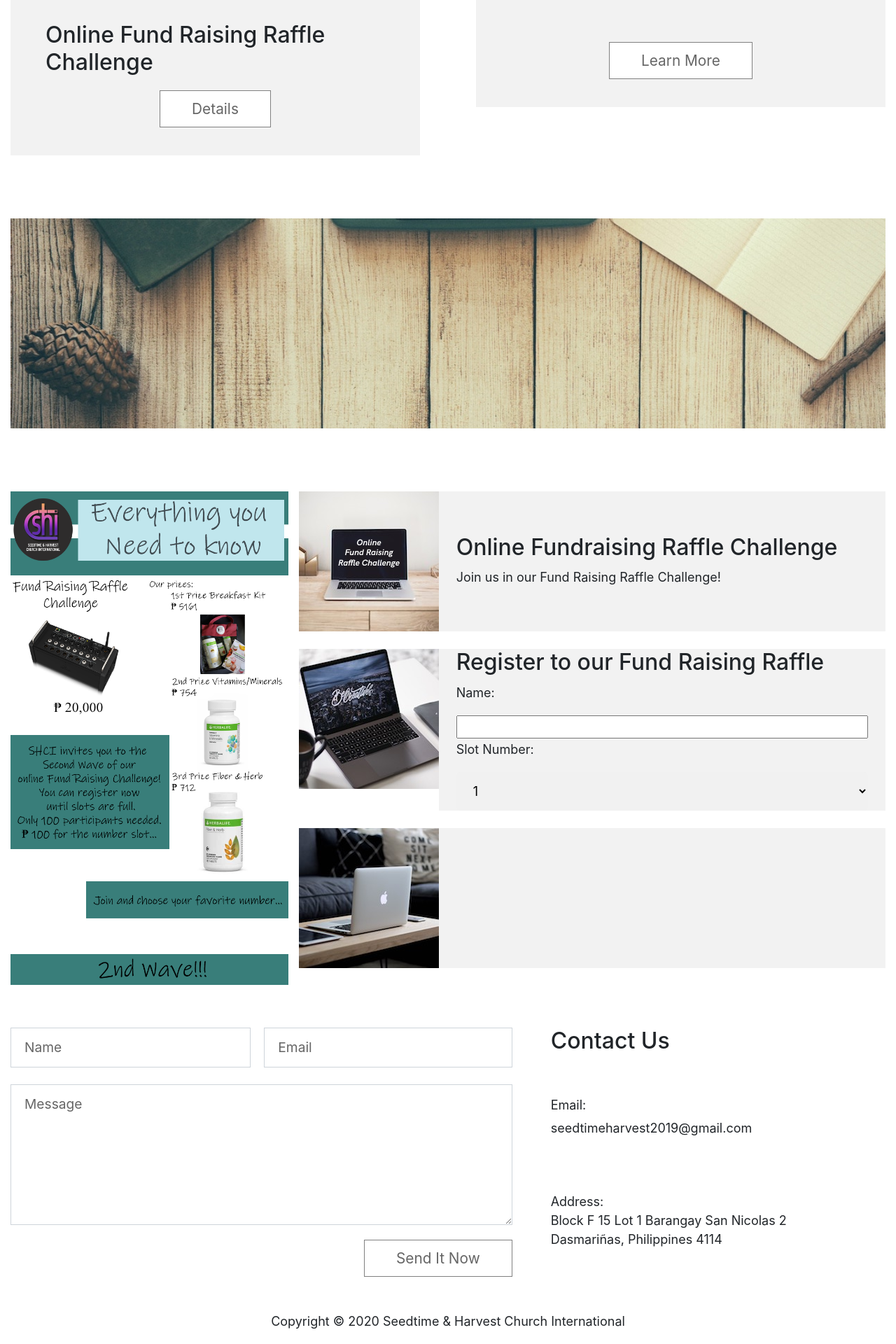
After one commit to jomerventolero/SHCI_WebApp, a Flask app: template templates/dashboard.html in a window 1280 px wide. The commit adds this page. Shown: the part 1823-3743 px from the top of the page at 70% size. Run offline with Flask 2, Linux system fonts and the light colour scheme; the template is opened without the code that fills it, so the values that code supplies are empty; parts of the project's set-up code (start-up, migrations or seed data) failed here and were passed over; some libraries are stand-ins or nearby versions.

```diff
--- a/app.py
+++ b/app.py
@@ -1,15 +1,26 @@
 from flask import Flask, render_template, redirect, request, url_for
 from flask_sqlalchemy import SQLAlchemy
 from werkzeug.security import generate_password_hash, check_password_hash
+from flask_wtf import FlaskForm
+from wtforms import StringField, PasswordField, BooleanField
+
 
 
 app = Flask(__name__)
 db = SQLAlchemy(app)
+app.config['SQLALCHEMY_DATABASE_URI'] = 'sqlite:///profile.db'
+
+
+class LoginForm(FlaskForm):
+    username = StringField('username', validators=[InputRequired(), Length(min=4, max=15)])
+    password = PasswordField('password', validators=[InputRequired(), Length(min=8, max=80)])
+    remember = BooleanField('remember_me')
 
 
 class Profile(db.Model):
     id = db.Column(db.Integer, primary_key=True)
     name = db.Column(db.String(200), nullable=False)
+    phone_number = db.Column(db.String(11), nullable=False)
     password_hash = db.Column(db.String(128), nullable=False)
     number = db.Column(db.Integer, unique=True)
 
@@ -33,9 +44,12 @@ def index():
     return render_template('index.html')
 
 
-@app.route('/login')
+@app.route('/login', methods=['POST', 'GET'])
 def login():
-    return render_template('loginform.html')
+    form = LoginForm()
+
+
+    return render_template('loginform.html', form=form)
 
 
 @app.route('/register')
--- /dev/null
+++ b/templates/dashboard.html
@@ -0,0 +1,396 @@
+<!DOCTYPE html>
+<html>
+
+<head>
+    <meta charset="utf-8">
+    <meta http-equiv="X-UA-Compatible" content="IE=edge">
+    <meta name="viewport" content="width=device-width, initial-scale=1">
+
+    <title>Seedtime & Harvest Church International</title>
+
+    <link rel="stylesheet" href="https://fonts.googleapis.com/css?family=Open+Sans:300,400">
+    <!-- Google web font "Open Sans" -->
+    <link rel="stylesheet" href="font-awesome-4.5.0/css/font-awesome.min.css">
+    <!-- Font Awesome -->
+    <link rel="stylesheet" href="static/css/bootstrap.min.css">
+    <link rel="stylesheet" type="text/css" href="static/slick/slick.css" />
+    <link rel="stylesheet" type="text/css" href="static/slick/slick-theme.css" />
+    <link rel="stylesheet" href="static/css/tooplate-style.css">
+    <!-- tooplate style -->
+
+    <script>
+        var renderPage = true;
+
+        if (navigator.userAgent.indexOf('MSIE') !== -1
+            || navigator.appVersion.indexOf('Trident/') > 0) {
+            /* Microsoft Internet Explorer detected in. */
+            alert("Please view this in a modern browser such as Chrome or Microsoft Edge.");
+            renderPage = false;
+        }
+    </script>
+
+</head>
+
+<body>
+    <!-- Loader -->
+    <div id="loader-wrapper">
+        <div id="loader"></div>
+        <div class="loader-section section-left"></div>
+        <div class="loader-section section-right"></div>
+    </div>
+
+    <div class="container">
+        <section class="tm-section-head" id="top">
+
+            <header id="header" class="text-center tm-text-gray">
+                <h1>SHCI</h1>
+                <p>SEEDTIME & HARVEST CHURCH INTERNATIONAL</p>
+            </header>
+            <nav class="navbar narbar-light">
+                <a class="navbar-brand tm-text-gray" href="#">
+                    Menu
+                </a>
+                <button type="button" id="nav-toggle" class="navbar-toggler collapsed" data-toggle="collapse" data-target="#mainNav" aria-expanded="false"
+                    aria-label="Toggle navigation">
+                    <span class="navbar-toggler-icon">
+                        <i class="fa fa-navicon tm-fa-toggler-icon"></i>
+                    </span>
+                </button>
+                <div id="mainNav" class="collapse navbar-collapse tm-bg-white">
+                    <ul class="navbar-nav ml-auto">
+                        <li class="nav-item">
+                            <a class="nav-link tm-text-gray" href="#top">Home
+                                <span class="sr-only">(current)</span>
+                            </a>
+                        </li>
+                        <li class="nav-item">
+                            <a class="nav-link tm-text-gray" href="#tm-section-2">Info</a>
+                        </li>
+                        <li class="nav-item">
+                            <a class="nav-link tm-text-gray" href="#tm-section-6">Contact</a>
+                        </li>
+                        <li class="nav-item">
+                          <a class="nav-link tm-text-gray" href={{ url_for('login') }}>Login</a>
+                        </li>
+                        <li class="nav-item">
+                          <a class="nav-link tm-text-gray" href={{ url_for('register') }}>Register</a>
+                        </li>
+                    </ul>
+                </div>
+            </nav>
+
+            <div class="navbar navbar-default navbar-fixed-top">
+                <a href="/index.html" class="navbar-brand"></a>
+                <botton class="navbar-toggle collapsed" data-toggle="collapse" data-target="#mydropdown">
+                    <span class="icon-bar"></span>
+                    <span class="icon-bar"></span>
+                    <span class="icon-bar"></span>
+                    <span class="icon-bar"></span>
+                </botton>
+
+            </div>
+
+            <div class="collapse navbar-collapse" id="mydropdown">
+
+                <ul class="nav navbar-nav">
+                    <li>
+                        <a href="#">Home</a>
+                    </li>
+                    <li>
+                        <a href="#">info</a>
+                    </li>
+                    <li>
+                        <a href="#">contact</a>
+                    </li>
+                </ul>
+            </div>
+        </section>
+
+        <section class="row" id="tm-section-1">
+            <div class="col-lg-12 tm-slider-col">
+                <div class="tm-img-slider">
+                    <div class="tm-img-slider-item" href="static/img/WebSiteBanner01.png">
+
+                        <img src="static/img/WebSiteBanner01.png" alt="Image" class="tm-slider-img">
+                    </div>
+                    <div class="tm-img-slider-item" href="static/img/SHCI_WebBanner.png">
+                        <p class="tm-slider-caption">Like our Facebook Page, Follow us on Instagram, Subscribe to our Youtube Channel.</p>
+                        <img src="static/img/SHCI_WebBanner.png" alt="Image" class="tm-slider-img">
+                    </div>
+                    <div class="tm-img-slider-item" href="static/img/YL_CoverPHOTO.png">
+                        <p class="tm-slider-caption">You can also follow our Youth Laud Ministry in Facebook.</p>
+                        <img src="static/img/YL_CoverPHOTO.png" alt="Image" class="tm-slider-img">
+                    </div>
+                    <!--
+                    <div class="tm-img-slider-item" href="static/img/gallery-img-04.jpg">
+                        <p class="tm-slider-caption">Aliquam sed molestie tortor, mollis auctor neque.</p>
+                        <img src="static/img/gallery-img-04.jpg" alt="Image" class="tm-slider-img">
+                    </div>
+                    -->
+                </div>
+            </div>
+        </section>
+
+        <section class="tm-section-2 tm-section-mb" id="tm-section-2">
+            <div class="row">
+                <div class="col-xl-4 col-lg-4 col-md-6 mb-lg-0 mb-md-5 mb-5 pr-md-5">
+                    <header class="text-center">
+                        <i class="fa fa-4x fa-power-off pl-5 pb-5 pr-5 pt-2"></i>
+                    </header>
+
+                    <h2>Our Official Facebook Page</h2>
+                    <p>To get our latest live stream coverage, kindly follow us on <a href="https://www.facebook.com/shmcfamily" target="_blank">Facebook</a>
+                      .
+                      <br>You can watch our latest Live Stream,
+                      <br> we are streaming every Monday to Thursday.
+                    </p>
+
+                    <a href="https://www.facebook.com/SHMCfamily" class="btn tm-btn-pad-2 float-right">Learn More</a>
+                </div>
+                <div class="col-xl-4 col-lg-4 col-md-6 mb-lg-0 mb-md-5 mb-5 pr-md-5">
+                    <header class="text-center">
+                        <i class="fa fa-4x fa-bolt pl-5 pb-5 pr-5 pt-2"></i>
+                    </header>
+                    <h2>Our Official Youth Ministry</h2>
+                    <p> You can also follow our Youth Ministry in our <a href="https://www.facebook.com/shmcyouth">Facebook</a>
+                       .You can also watch our Live Stream every friday @ 5 PM PDT.
+                    </p>
+                    <video width="320" height="240" controls>
+                      <source src="/static/img/youthlaudbehind.mp4" type="video/mp4">
+                    </video>
+                    <a href="https://www.facebook.com/shmcyouth" class="btn tm-btn-pad-2 float-right">Learn More</a>
+                </div>
+
+                <div class="col-xl-4 col-lg-4 col-md-12">
+                  <header class="text-center">
+                      <i class="fa fa-4x fa-bolt pl-5 pb-5 pr-5 pt-2"></i>
+                  </header>
+                    <h2>Our Official Seedlings Kid's Ministry</h2>
+                    <p>
+                      If we don't TEACH our children to follow CHRIST
+                      the world will teach them not to.
+                    </p>
+                    <a href="https://www.facebook.com/shmckids" class="btn tm-btn-pad-2 float-right">Learn More</a>
+                </div>
+            </div>
+        </section>
+
+        <section class="tm-section-3 tm-section-mb" id="tm-section-3">
+            <div class="row">
+                <div class="col-md-6 tm-mb-sm-4 tm-2col-l">
+                    <div class="image">
+                        <img src="static/img/rafflePrize.png" class="img-fluid" />
+                    </div>
+                    <div class="tm-box-3">
+                        <h2>Online Fund Raising Raffle Challenge</h2>
+                        <p></p>
+                        <div class="text-center">
+                            <a href="#tm-section-5" class="btn btn-big">Details</a>
+                        </div>
+                    </div>
+                </div>
+                <div class="col-md-6 tm-2col-r">
+                    <div class="image">
+                        <img src="static/img/" class="img-fluid" />
+                    </div>
+                    <div class="tm-box-3">
+                        <header>
+                            <h2></h2>
+                        </header>
+                        <p></p>
+                        <div class="text-center">
+                            <a href="#tm-section-5" class="btn btn-big">Learn More</a>
+                        </div>
+                    </div>
+                </div>
+            </div>
+        </section>
+
+        <section class="tm-section-4 tm-section-mb" id="tm-section-4">
+            <div class="row">
+
+            </div>
+        </section>
+
+        <section class="tm-section-5" id="tm-section-5">
+            <div class="row">
+                <div class="col-lg-4 col-md-12 col-sm-12">
+                    <div class="image fit">
+                        <img src="static/img/FundRaising2ndWave.png" class="img-fluid">
+                    </div>
+                </div>
+
+                <div class="col-lg-8 col-md-12 col-sm-12 pl-lg-0">
+                    <div class="media tm-media">
+                        <img src="static/img/raffle200.png" class="img-responsive tm-media-img">
+                        <div class="media-body tm-box-5">
+                            <h2>Online Fundraising Raffle Challenge</h2>
+                            <p class="mb-0">Join us in our Fund Raising Raffle Challenge!</p>
+                        </div>
+                    </div>
+                    <div class="media tm-media">
+                        <img src="static/img/sc4-img-3.jpg" class="img-responsive tm-media-img">
+                        <div class="media-body tm-box-5">
+                            <h2>Register to our Fund Raising Raffle</h2>
+                            <p>Name:</p>
+                            <input type="text" name="name" value="">
+                            <p>Slot Number:</p>
+                            <select name="number">
+                              {% for i in range(1,101) %}
+                              <option value="{{i}}">{{i}}</option>
+                              {% endfor %}
+                            </select>
+
+                        </div>
+                    </div>
+                    <div class="media tm-media">
+                        <img src="static/img/sc4-img-4.jpg" class="img-responsive tm-media-img">
+                        <div class="media-body tm-box-5">
+                            <h2></h2>
+                            <p class="mb-0"></p>
+                        </div>
+                    </div>
+                </div>
+            </div>
+        </section>
+
+        <section class="tm-section-6" id="tm-section-6">
+            <div class="row">
+                <div class="col-lg-7 col-md-7 col-xs-12">
+                    <div class="contact_message">
+                        <form action="" method="post" class="contact-form">
+                            <div class="row mb-2">
+                                <div class="form-group col-xl-6">
+                                    <input type="text" id="contact_name" name="contact_name" class="form-control" placeholder="Name" required/>
+                                </div>
+                                <div class="form-group col-xl-6 pl-xl-1">
+                                    <input type="email" id="contact_email" name="contact_email" class="form-control" placeholder="Email" required/>
+                                </div>
+                            </div>
+                            <div class="form-group">
+                                <textarea id="contact_message" name="contact_message" class="form-control" rows="6" placeholder="Message" required></textarea>
+                            </div>
+                            <button type="submit" class="btn  tm-btn-submit float-right btn-big">Send It Now</button>
+                        </form>
+                    </div>
+                </div>
+
+                <div class="col-lg-5 col-md-5 col-xs-12 tm-contact-right">
+                    <div class="tm-address-box">
+                        <h2 class="mb-4">Contact Us</h2>
+                        <p class="mb-5">
+                          <br>Email:
+                          <br>seedtimeharvest2019@gmail.com</p>
+                        <address>
+                          <br>Address:
+                          <br>Block F 15 Lot 1 Barangay San Nicolas 2
+                          <br>Dasmariñas, Philippines 4114
+
+                        </address>
+                    </div>
+                </div>
+            </div>
+        </section>
+        <footer class="mt-5">
+            <p class="text-center">Copyright © 2020 Seedtime & Harvest Church International</p>
+        </footer>
+    </div>
+
+    <!-- load JS files -->
+    <script type="text/javascript" src="static/js/jquery-1.11.3.min.js"></script>
+    <script src="static/js/popper.min.js"></script>
+    <!-- https://popper.js.org/ -->
+    <script src="static/js/bootstrap.min.js"></script>
+    <!-- https://getbootstrap.com/ -->
+    <script type="text/javascript" src="static/slick/slick.min.js"></script>
+    <!-- Slick Carousel -->
+
+    <script>
+        function setCarousel() {
+            var slider = $('.tm-img-slider');
+
+            if (slider.hasClass('slick-initialized')) {
+                slider.slick('destroy');
+            }
+
+            if ($(window).width() > 991) {
+                // Slick carousel
+                slider.slick({
+                    autoplay: true,
+                    fade: true,
+                    speed: 800,
+                    infinite: true,
+                    slidesToShow: 1,
+                    slidesToScroll: 1
+                });
+            } else {
+                slider.slick({
+                    autoplay: true,
+                    fade: true,
+                    speed: 800,
+                    infinite: true,
+                    slidesToShow: 1,
+                    slidesToScroll: 1
+                });
+            }
+        }
+
+        $(document).ready(function () {
+            if (renderPage) {
+                $('body').addClass('loaded');
+            }
+
+            setCarousel();
+
+            $(window).resize(function () {
+                setCarousel();
+            });
+
+            // Close menu after link click
+            $('.nav-link').click(function () {
+                $('#mainNav').removeClass('show');
+            });
+
+            // https://css-tricks.com/snippets/jquery/smooth-scrolling/
+            // Select all links with hashes
+            $('a[href*="#"]')
+                // Remove links that don't actually link to anything
+                .not('[href="#"]')
+                .not('[href="#0"]')
+                .click(function (event) {
+                    // On-page links
+                    if (
+                        location.pathname.replace(/^\//, '') == this.pathname.replace(/^\//, '')
+                        &&
+                        location.hostname == this.hostname
+                    ) {
+                        // Figure out element to scroll to
+                        var target = $(this.hash);
+                        target = target.length ? target : $('[name=' + this.hash.slice(1) + ']');
+                        // Does a scroll target exist?
+                        if (target.length) {
+                            // Only prevent default if animation is actually gonna happen
+                            event.preventDefault();
+                            $('html, body').animate({
+                                scrollTop: target.offset().top + 1
+                            }, 1000, function () {
+                                // Callback after animation
+                                // Must change focus!
+                                var $target = $(target);
+                                $target.focus();
+                                if ($target.is(":focus")) { // Checking if the target was focused
+                                    return false;
+                                } else {
+                                    $target.attr('tabindex', '-1'); // Adding tabindex for elements not focusable
+                                    $target.focus(); // Set focus again
+                                };
+                            });
+                        }
+                    }
+                });
+        });
+    </script>
+
+</body>
+
+</html>
```
Also changed, not shown: templates/loginform.html (+13 -0 lines).
